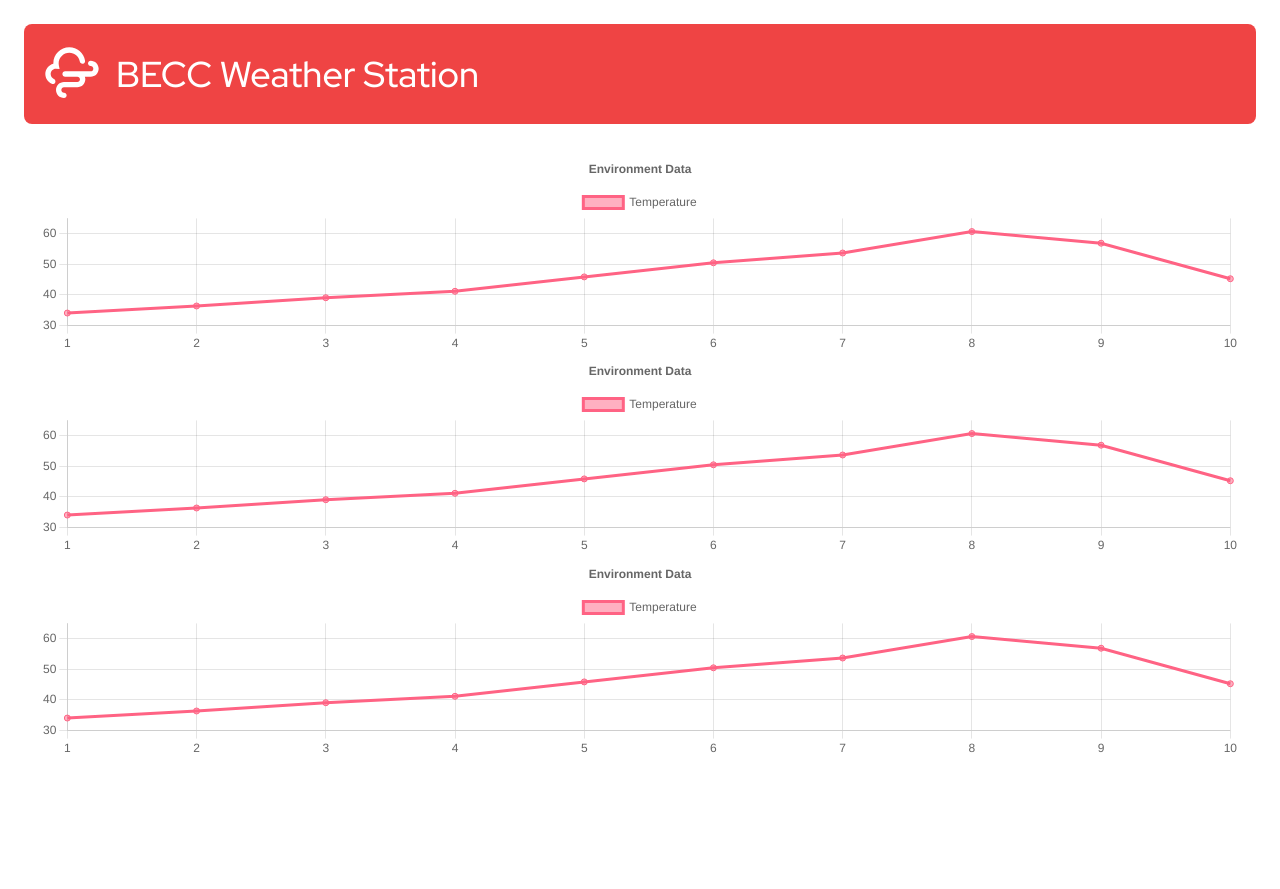
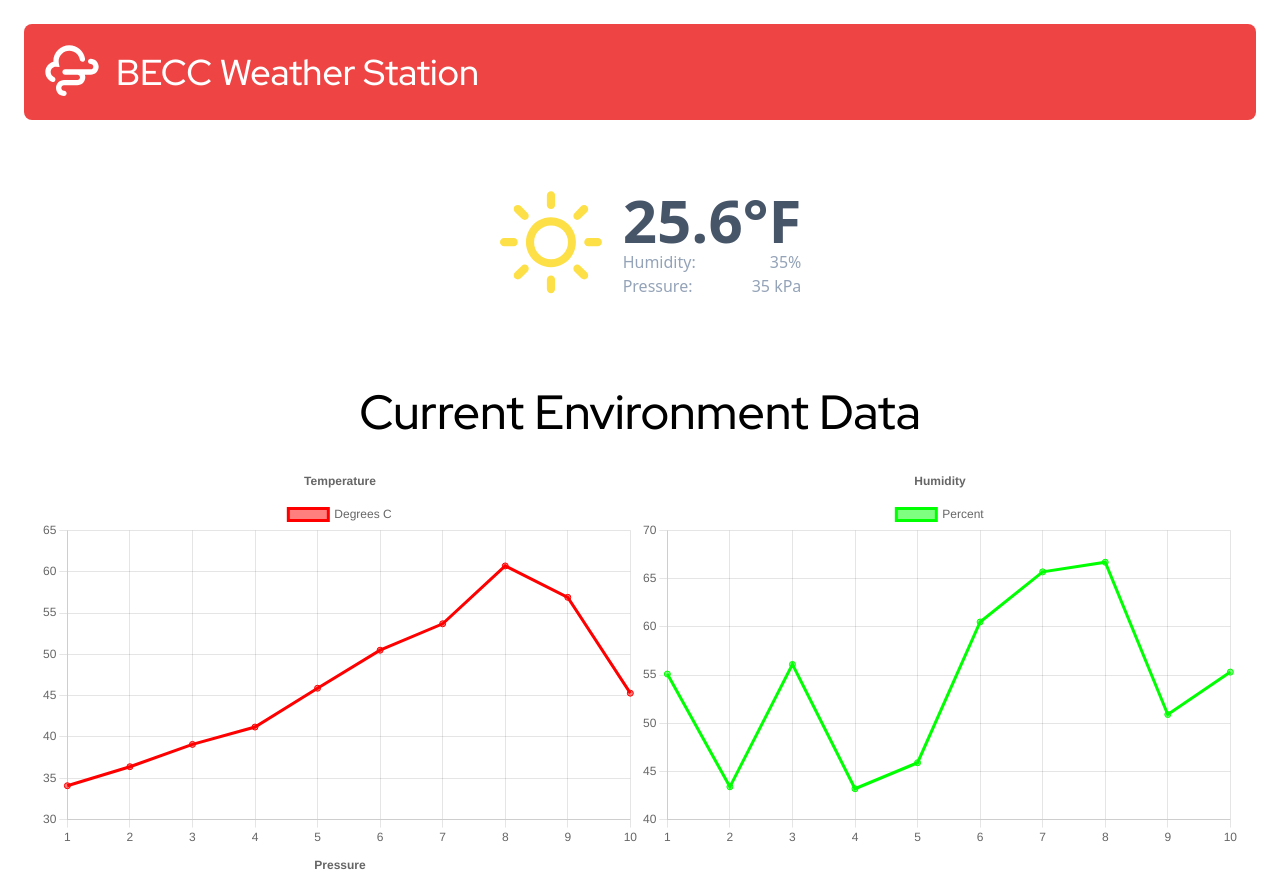
Before and after one commit to ImtiazAtBradley/VIP_Weather, a Next.js app in the folder website/: page / in a window 1280 px wide. Shown: the top 889 px of the page. Before the commit the page ends 800 px from the top, so only its background shows below. Built offline with nearby package versions, Linux system fonts and the light colour scheme; a web font is replaced by a local one.

Commit message:
Prototype Webpage

```diff
--- a/website/app/page.tsx
+++ b/website/app/page.tsx
@@ -1,5 +1,46 @@
 import WeatherStationLogo from "./ui/weather-station-logo";
-import { EnvironmentLineGraph } from "./ui/line-graph";
+import { RedHatDisplay } from "./ui/fonts";
+import EnvironmentLineGraph from "./ui/line-graph";
+import WeatherCard from "./ui/weather-card";
+
+export const temperature = [
+  { "time": "1", "val": 34.1 },
+  { "time": "2", "val": 36.4 },
+  { "time": "3", "val": 39.1 },
+  { "time": "4", "val": 41.2 },
+  { "time": "5", "val": 45.9 },
+  { "time": "6", "val": 50.5 },
+  { "time": "7", "val": 53.7 },
+  { "time": "8", "val": 60.7 },
+  { "time": "9", "val": 56.9 },
+  { "time": "10", "val": 45.3 },
+]
+
+export const pressure = [
+  { "time": "1", "val": 99.1 },
+  { "time": "2", "val": 98.4 },
+  { "time": "3", "val": 96.1 },
+  { "time": "4", "val": 99.2 },
+  { "time": "5", "val": 98.9 },
+  { "time": "6", "val": 99.5 },
+  { "time": "7", "val": 99.7 },
+  { "time": "8", "val": 97.7 },
+  { "time": "9", "val": 98.9 },
+  { "time": "10", "val": 99.3 },
+]
+
+export const humidity = [
+  { "time": "1", "val": 55.1 },
+  { "time": "2", "val": 43.4 },
+  { "time": "3", "val": 56.1 },
+  { "time": "4", "val": 43.2 },
+  { "time": "5", "val": 45.9 },
+  { "time": "6", "val": 60.5 },
+  { "time": "7", "val": 65.7 },
+  { "time": "8", "val": 66.7 },
+  { "time": "9", "val": 50.9 },
+  { "time": "10", "val": 55.3 },
+]
 
 export default function Page() {
   return (
@@ -7,16 +48,16 @@ export default function Page() {
       <div className="flex itmes-center md:h-28 h-20 rounded-lg bg-red-500 p-4">
         <WeatherStationLogo />
       </div>
-      <div className="flex flex-col mt-3 p-4 md:h-full">
-        <div className="flex md:h-full h-60">
-          <EnvironmentLineGraph />
-        </div>
-        <div className="flex md:h-full h-60">
-          <EnvironmentLineGraph />
-        </div>
-        <div className="flex md:h-full h-60">
-          <EnvironmentLineGraph />
-        </div>
+      <div className="flex justify-center">
+        <WeatherCard />
+      </div>
+      <div className={`${RedHatDisplay.className} flex mt-5 justify-center text-5xl`}>
+        <h1>Current Environment Data</h1>
+      </div>
+      <div className="grid grid-cols-2 mt-3 p-4">
+        <EnvironmentLineGraph label="Degrees C" title="Temperature" color="rgb(255, 0, 0)" backgroundColor="rgba(255, 0, 0, 0.5" d={temperature} />
+        <EnvironmentLineGraph label="Percent" title="Humidity" color="rgb(0, 255, 0)" backgroundColor="rgba(0, 255, 0, 0.5)" d={humidity} />
+        <EnvironmentLineGraph label="kPa" title="Pressure" color="rgb(0, 0, 255)" backgroundColor="rgba(0, 0, 255, 0.5)" d={pressure} />
       </div>
     </main>
   );
--- a/website/app/ui/line-graph.tsx
+++ b/website/app/ui/line-graph.tsx
@@ -23,7 +23,21 @@ ChartJS.register(
     Legend
 );
 
-export const options = {
+export default function EnvironmentLineGraph({ label, title, color, backgroundColor, d }: { label: string, title: string, color: string, backgroundColor: string, d: { time: string, val: number }[] }) {
+
+    let data = {
+        labels: d.map(x => x.time),
+        datasets: [
+            {
+                label: label,
+                data: d.map(x => x.val),
+                borderColor: color,
+                backgroundColor: backgroundColor,
+            }
+        ]
+    }
+
+    let options = {
         responsive: true,
         maintainAspectRatio: false,
         plugins: {
@@ -32,36 +46,14 @@ export const options = {
             },
             title: {
                 display: true,
-            text: 'Environment Data',
+                text: title,
             },
         },
-};
+    }
 
-export const temps = [
-    { "time": "1", "temp": 34.1 },
-    { "time": "2", "temp": 36.4 },
-    { "time": "3", "temp": 39.1 },
-    { "time": "4", "temp": 41.2 },
-    { "time": "5", "temp": 45.9 },
-    { "time": "6", "temp": 50.5 },
-    { "time": "7", "temp": 53.7 },
-    { "time": "8", "temp": 60.7 },
-    { "time": "9", "temp": 56.9 },
-    { "time": "10", "temp": 45.3 },
-]
-
-export const data = {
-    labels: temps.map(t => t.time),
-    datasets: [
-        {
-            label: 'Temperature',
-            data: temps.map(t => t.temp),
-            borderColor: 'rgb(255, 99, 132)',
-            backgroundColor: 'rgba(255, 99, 132, 0.5)',
-        },
-    ],
-};
-
-export function EnvironmentLineGraph() {
-    return <Line options={options} data={data} />;
+    return (
+        <div className='flex h-96'>
+            <Line options={options} data={data} />
+        </div>
+    )
 }
--- /dev/null
+++ b/website/app/ui/weather-card.tsx
@@ -0,0 +1,24 @@
+import { WiDaySunny } from "react-icons/wi"
+
+export default function WeatherCard() {
+    return (
+        <div className="mt-3 mb-3 p-10">
+            <div className="flex flex-row items-center">
+                <WiDaySunny className="h-36 w-36 text-yellow-300" />
+                <div className="justify-evenly">
+                    <span className="text-6xl font-semibold text-slate-600">25.6&deg;F</span>
+                    <div className="flex flex-col text-slate-400">
+                        <div className="flex flex-row justify-between">
+                            <span>Humidity:</span>
+                            <span>35%</span>
+                        </div>
+                        <div className="flex flex-row justify-between">
+                            <span>Pressure:</span>
+                            <span>35 kPa</span>
+                        </div>
+                    </div>
+                </div>
+            </div>
+        </div>
+    )
+}
```
Lines whose indentation alone changed are shown as unchanged.
